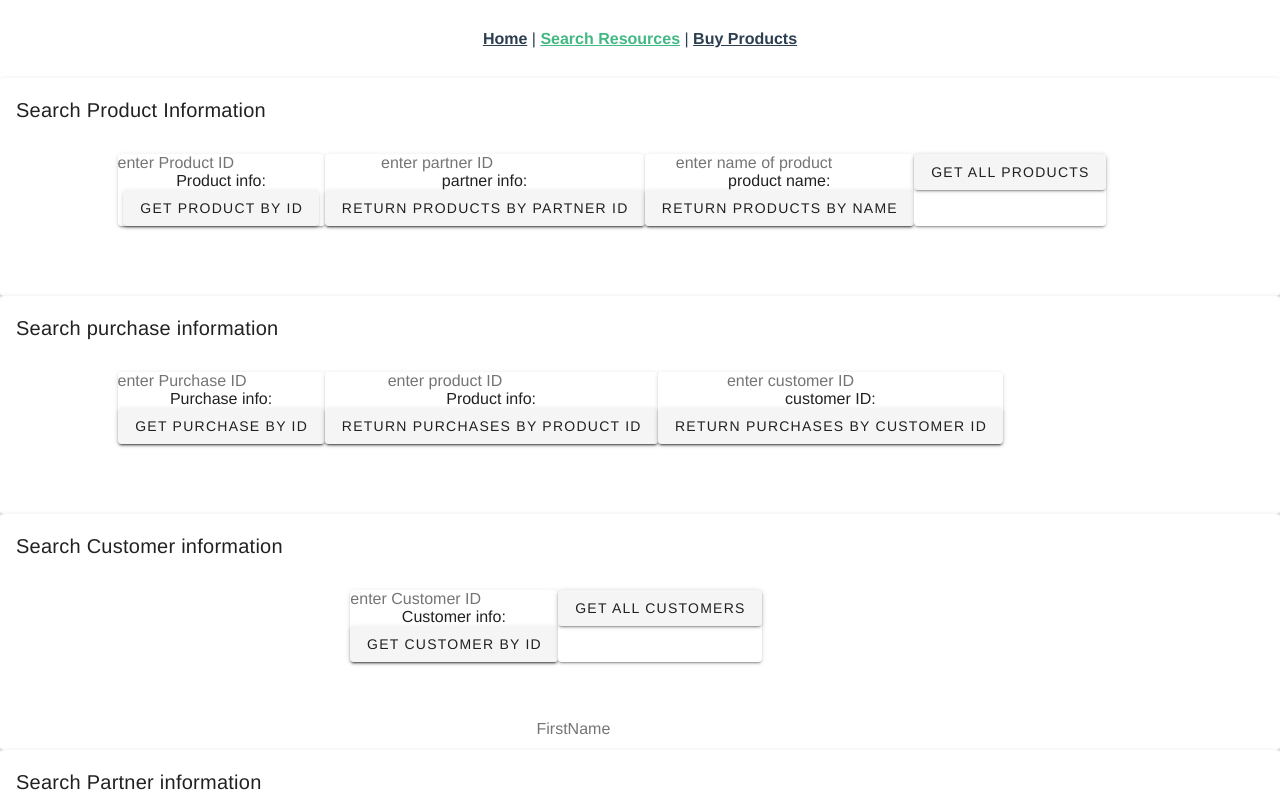
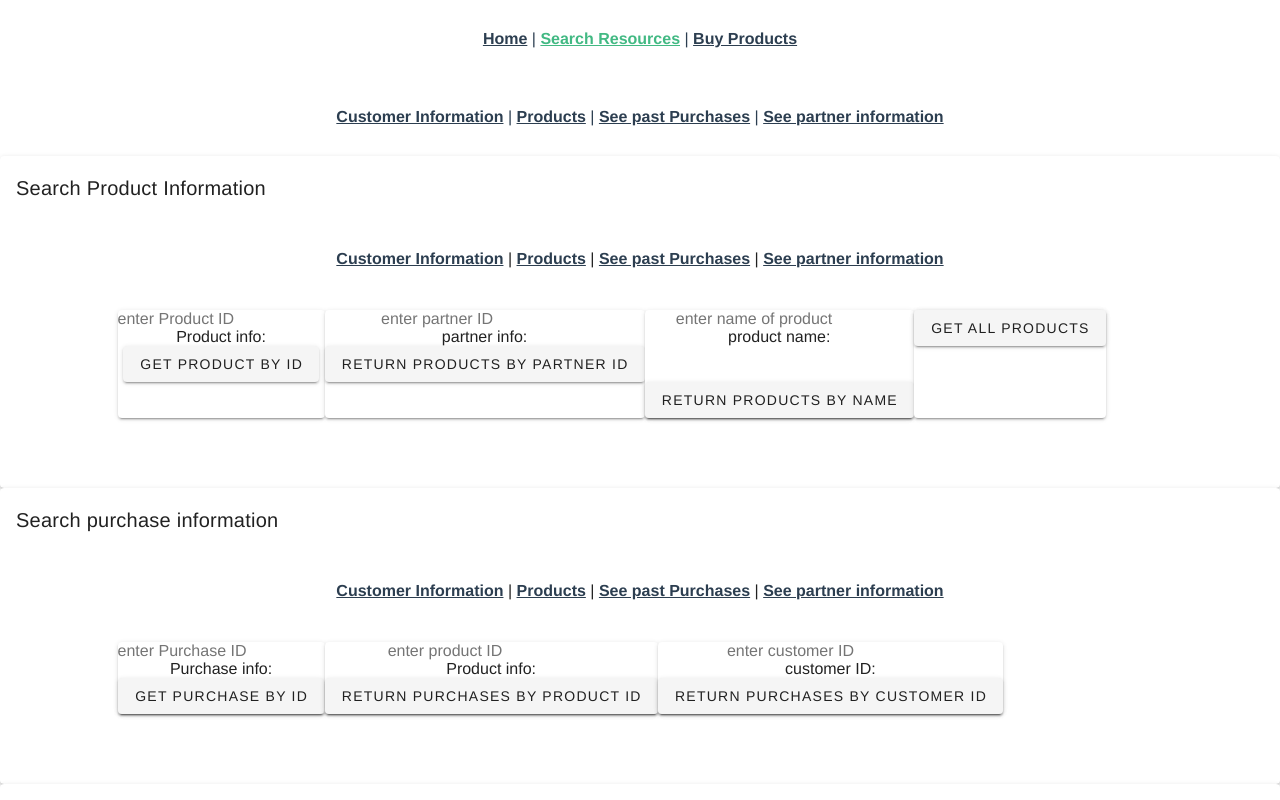
Before and after one commit to paulinusia/instantRamen_client, a Vue app: page /search in a window 1280 px wide. Shown: the top 800 px of the page. Built offline with nearby package versions, Linux system fonts and the light colour scheme; the HTML template or start-up script is replaced by a standard one.

Commit message:
nested route changes

```diff
--- a/src/components/search/Customer.vue
+++ b/src/components/search/Customer.vue
@@ -1,8 +1,8 @@
 <template>
-<div class="purchase">
+<div class="customer">
 
 
-
+<Nav />
 <v-container>
  <!-- GET METHODS FOR PRODUCT -->
     <v-row
@@ -48,7 +48,7 @@
 
 
 <script>
-
+import Nav from '@/components/search/Nav.vue'
 const axios = require('axios');
 
 export default {
@@ -58,6 +58,9 @@ export default {
       customerID: null,
       customer: null,
     };
+  },
+   components: {
+    Nav
   },
   methods: {
       getCustomers() {
@@ -86,6 +89,7 @@ export default {
       .then(response => {this.customer = console.log(response.data)});
     }
   },
+
 }
 
 </script>
--- /dev/null
+++ b/src/components/search/Nav.vue
@@ -0,0 +1,25 @@
+<template>
+     <div id="nav">
+
+       <router-link to="/search/customer" exact>Customer Information</router-link> |
+        <router-link to="/search/product" exact>Products</router-link> |
+         <router-link to="/search/purchase" exact>See past Purchases</router-link> |
+          <router-link to="/search/partner" exact>See partner information</router-link>
+
+
+
+          <router-view></router-view>
+    </div>
+
+</template>
+
+<script>
+
+export default {
+
+}
+</script>
+
+<style scoped>
+
+</style>
--- a/src/components/search/Partner.vue
+++ b/src/components/search/Partner.vue
@@ -4,7 +4,7 @@
 <template>
 <div class="purchase">
 
-
+<Nav />
 
 <v-container>
  <!-- GET METHODS FOR PRODUCT -->
@@ -53,7 +53,7 @@
 <script>
 
 const axios = require('axios');
-
+import Nav from '@/components/search/Nav.vue'
 export default {
   data() {
     return {
@@ -61,6 +61,9 @@ export default {
       partnerID: null,
       partner: null,
     };
+  },
+  components:{
+    Nav
   },
   methods: {
       getPartners() {
--- a/src/components/search/Product.vue
+++ b/src/components/search/Product.vue
@@ -2,7 +2,7 @@
 <div class="product">
 
 
-
+<Nav />
 <v-container>
  <!-- GET METHODS FOR PRODUCT -->
     <v-row
@@ -40,6 +40,9 @@
         </v-flex>
         <v-flex>
           <p> product name: {{productName}} </p>
+          <pre>
+            {{product}}
+          </pre>
         </v-flex>
         <v-flex>
           <v-btn @click="getProductByName"> Return products by Name </v-btn>
@@ -71,19 +74,23 @@
 <script>
 
 const axios = require('axios');
-
+import Nav from '@/components/search/Nav.vue'
 export default {
   data() {
     return {
       isShowing: false,
-      product: null,
+      product: '',
       productID: null,
       PartnerProducts: null,
       partnerID: null,
       productName: null,
 
 
+
     };
+  },
+  components:{
+    Nav
   },
   methods: {
     getProducts() {
--- a/src/components/search/Purchase.vue
+++ b/src/components/search/Purchase.vue
@@ -2,7 +2,7 @@
 <div class="purchase">
 
 
-
+<Nav />
 <v-container>
  <!-- GET METHODS FOR PRODUCT -->
     <v-row
@@ -66,6 +66,7 @@
 <script>
 
 const axios = require('axios');
+import Nav from '@/components/search/Nav.vue'
 
 export default {
   data() {
@@ -78,6 +79,9 @@ export default {
 
 
     };
+  },
+  components: {
+    Nav
   },
   methods: {
     getPurchaseByID(purchaseID){
--- a/src/router/index.js
+++ b/src/router/index.js
@@ -24,7 +24,28 @@ const routes = [
     path: '/orderinfo',
     name: 'orderinfo',
     component: () => import('../views/OrderInfo.vue')
-  }
+  },
+  {
+    path: '/search/product',
+    name: 'product',
+    component: () => import('../components/search/Product.vue')
+  },
+  {
+    path: '/search/purchase',
+    name: 'purchase',
+    component: () => import('../components/search/Purchase.vue')
+  },
+  {
+    path: '/search/customer',
+    name: 'customer',
+    component: () => import('../components/search/Customer.vue')
+  },
+  {
+    path: '/search/partner',
+    name: 'partner',
+    component: () => import('../components/search/Partner.vue')
+  },
+
 ]
 
 
--- a/src/views/Search.vue
+++ b/src/views/Search.vue
@@ -1,5 +1,8 @@
 <template>
   <div class="search">
+      <Nav/>
+
+
     <v-card>
     <v-card-title> Search Product Information </v-card-title>
       <product/>
@@ -26,6 +29,7 @@ import Product from '@/components/search/Product.vue'
 import Purchase from '@/components/search/Purchase.vue'
 import Customer from '@/components/search/Customer.vue'
 import Partner from '@/components/search/Partner.vue'
+import Nav from '@/components/search/Nav.vue'
 
 
 export default {
@@ -36,7 +40,8 @@ export default {
     Product,
     Purchase,
     Customer,
-    Partner
+    Partner,
+    Nav
   }
 }
 </script>
```
